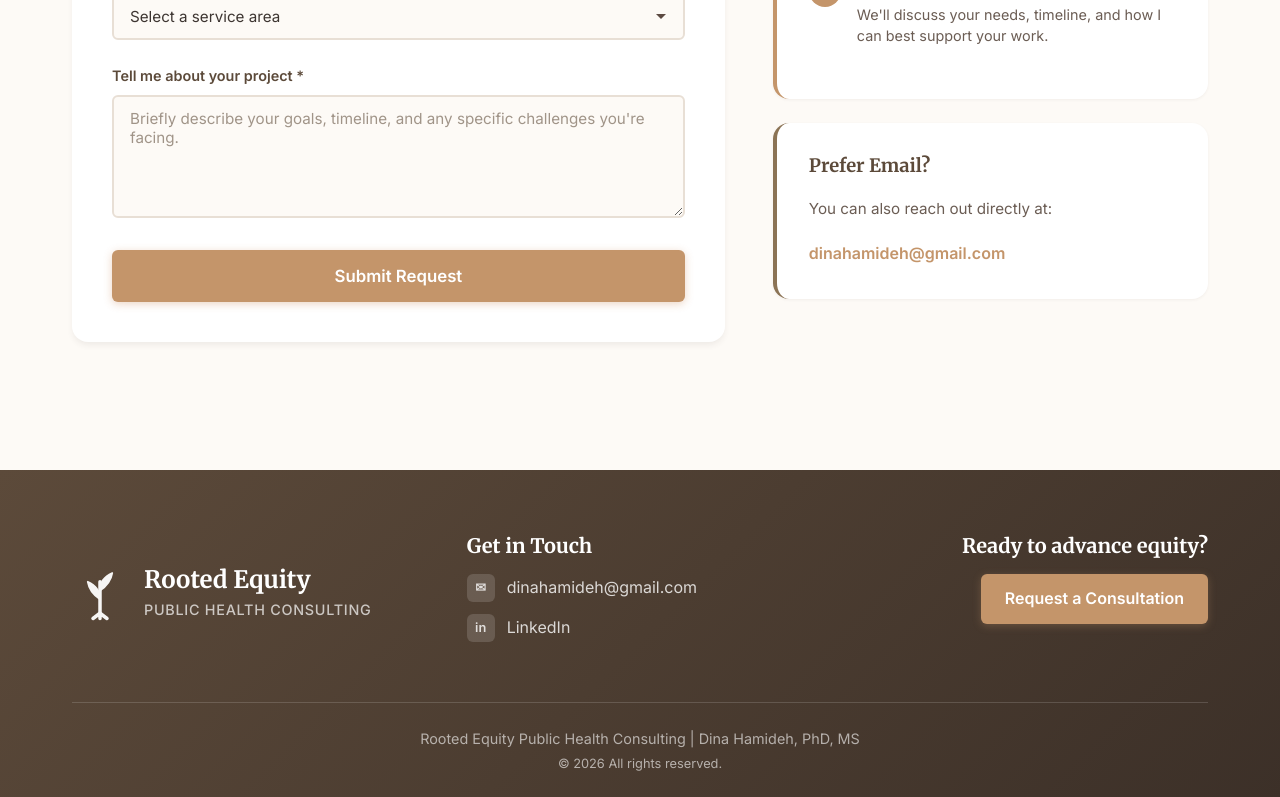
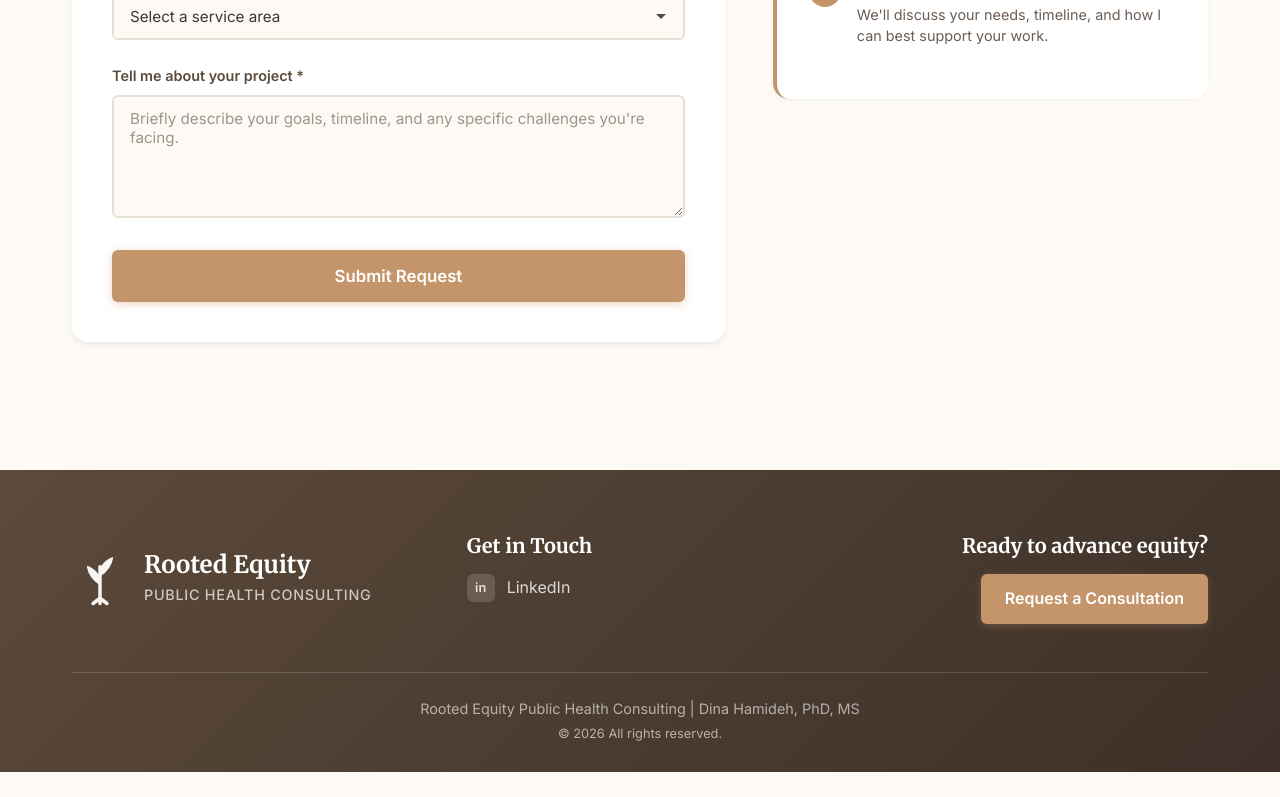
Before and after one commit to vidhyakshayakannan/rooted-equity-portfolio, a React (Vite) app: page /consultation in a window 1280 px wide. Shown: the part 578-1375 px from the top of the page. After the commit the page ends 1348 px from the top, so only its background shows below. Built offline with nearby package versions, Linux system fonts and the light colour scheme.

Commit message:
Removed email ID

```diff
--- a/src/components/Footer.jsx
+++ b/src/components/Footer.jsx
@@ -16,10 +16,7 @@ const Footer = () => {
 
                     <div className="footer-contact">
                         <h4>Get in Touch</h4>
-                        <a href="mailto:dinahamideh@gmail.com" className="footer-link">
-                            <span className="footer-link-icon">✉</span>
-                            dinahamideh@gmail.com
-                        </a>
+
                         <a href="https://www.linkedin.com/in/dina-hamideh-phd-ms-a8a62330" target="_blank" rel="noopener noreferrer" className="footer-link">
                             <span className="footer-link-icon">in</span>
                             LinkedIn
--- a/src/pages/ConsultationPage.jsx
+++ b/src/pages/ConsultationPage.jsx
@@ -66,9 +66,7 @@ const ConsultationPage = () => {
                         <div className="success-icon">✓</div>
                         <h2>Thank You!</h2>
                         <p>Your consultation request has been received. I will review your inquiry and respond within 2 business days.</p>
-                        <p className="success-contact">
-                            For urgent matters, please email <a href="mailto:dinahamideh@gmail.com">dinahamideh@gmail.com</a> directly.
-                        </p>
+
                     </div>
                 </div>
             </section>
@@ -202,13 +200,7 @@ const ConsultationPage = () => {
                             </div>
                         </div>
 
-                        <div className="sidebar-card sidebar-contact">
-                            <h4>Prefer Email?</h4>
-                            <p>You can also reach out directly at:</p>
-                            <a href="mailto:dinahamideh@gmail.com" className="sidebar-email">
-                                dinahamideh@gmail.com
-                            </a>
-                        </div>
+
                     </div>
                 </div>
             </div>
```
